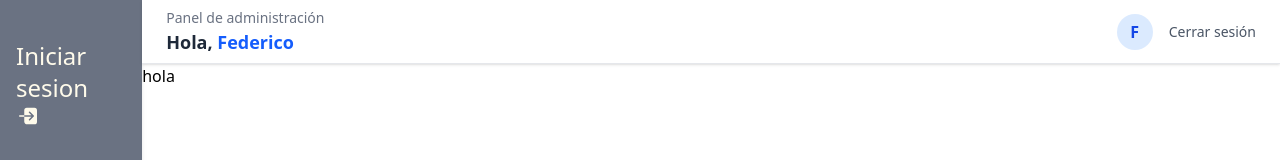
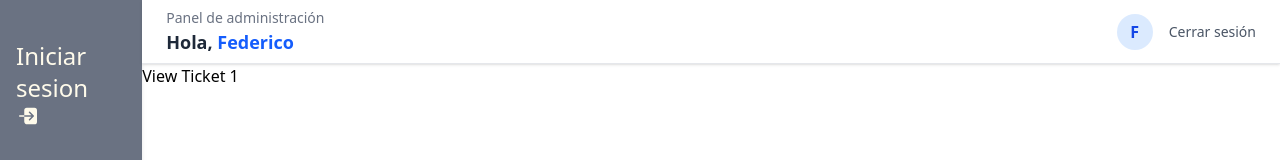
Before and after one commit to Tropiane/baseFE, a React (Vite) app in the folder frontend/: page /view-ticket/1 in a window 1280 px wide. Shown: the top 160 px of the page. Built offline with nearby package versions, Linux system fonts and the light colour scheme; a web font is replaced by a local one.

Commit message:
Modificamos diseno de targets en filtros de tickets, comenzamos con viewTickets

```diff
--- a/frontend/src/components/targets/FilterTarget.tsx
+++ b/frontend/src/components/targets/FilterTarget.tsx
@@ -54,7 +54,6 @@ export const FilterTarget: React.FC<FilterTargetProps> = ({
             <div
               key={ticket.formId}
               className="flex flex-col gap-1 p-3 bg-white rounded-xl border border-gray-100 shadow-sm"
-              onClick={() => window.location.href = `/view-ticket/${ticket.formId}`}
             >
               <p className="text-sm font-semibold">{ticket.name}</p>
               <p className="text-xs text-gray-600 line-clamp-2">
@@ -63,6 +62,7 @@ export const FilterTarget: React.FC<FilterTargetProps> = ({
               <span className="text-xs font-medium text-gray-500">
                 Estado: {ticket.status}
               </span>
+              <a href={`/view-ticket/${ticket.formId}`} className="text-sm p-0.5 rounded border border-blue-600 w-fit hover:bg-blue-600 hover:text-white" target="_blank">ver</a>
             </div>
           ))}
         </div>
--- /dev/null
+++ b/frontend/src/components/tickets/ViewTicket.tsx
@@ -0,0 +1,13 @@
+import { useParams } from "react-router-dom"
+
+
+export const ViewTicket = () => {
+
+    const {id} = useParams();
+
+    return (
+        <div>
+            <h1>View Ticket {id}</h1>
+        </div>
+    )
+}
--- a/frontend/src/layouts/main/main.tsx
+++ b/frontend/src/layouts/main/main.tsx
@@ -3,6 +3,7 @@ import Home from "./home";
 import { TicketsManager } from "../../components/pages/TicketsManager";
 import { Login } from "../../components/pages/Login";
 import { CreateTicket } from "../../components/pages/CreateTicket";
+import { ViewTicket } from "../../components/tickets/ViewTicket";
 function Main() {
 
     return (
@@ -13,7 +14,7 @@ function Main() {
             <Route path="/tickets-manager" element={<TicketsManager/>}/>
             <Route path="/login" element={<Login/>}/>
             <Route path="/create-ticket" element={<CreateTicket/>}/>
-            <Route path="/view-ticket/:id" element={<h1>hola</h1>}/>
+            <Route path="/view-ticket/:id" element={<ViewTicket/>}/>
         </Routes>
     </main>
     )
```
